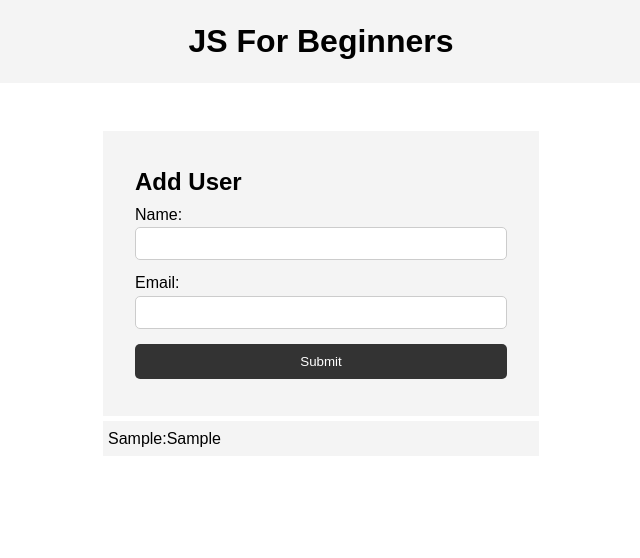
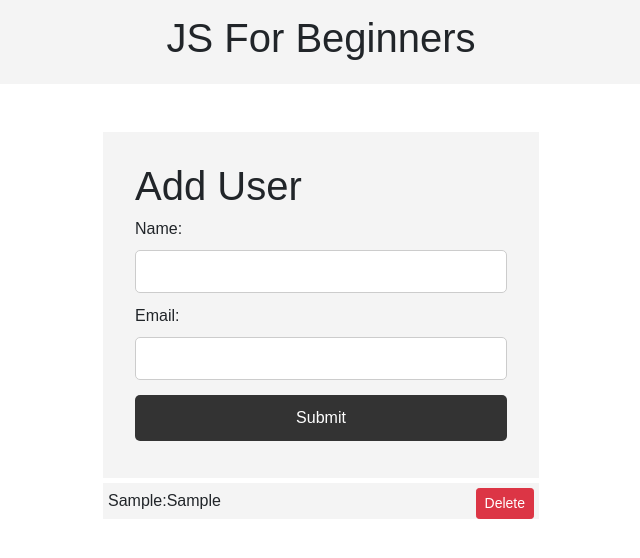
Before and after one commit to saiteja0711/dom-basics, a plain HTML site: page index.html in a window 1280 px wide. Both pictures are taken after typing "Sample", "Sample" into the empty fields and a click on the input "Submit". Shown: the whole page, without its empty margins (319-959 px from the left). Drawn offline with nearby package versions, Linux system fonts and the light colour scheme.

Commit message:
fifth commit

```diff
--- a/index.html
+++ b/index.html
@@ -5,6 +5,7 @@
     <meta name="viewport" content="width=device-width, initial-scale=1.0" />
     <meta http-equiv="X-UA-Compatible" content="ie=edge" />
     <title>JS For Beginners</title>
+    <link rel="stylesheet" href="https://maxcdn.bootstrapcdn.com/bootstrap/4.0.0-beta/css/bootstrap.min.css" integrity="sha384-/Y6pD6FV/Vv2HJnA6t+vslU6fwYXjCFtcEpHbNJ0lyAFsXTsjBbfaDjzALeQsN6M" crossorigin="anonymous">
     <link rel="stylesheet" href="style.css">
   </head>
   <body>
@@ -24,7 +25,7 @@
           <label for="email">Email:</label>
           <input type="text" id="email">
         </div>
-        <input class="btn" type="submit" value="Submit">
+        <input class="btnone" type="submit" value="Submit">
       </form>
 
       <ul id="users"></ul>
--- a/main.js
+++ b/main.js
@@ -23,9 +23,10 @@ const inpName=document.querySelector('#name');
 const inpEmail=document.querySelector('#email');
 const msg=document.querySelector('.msg');
 const user=document.querySelector('#users');
-let num=1;
+
 
 form.addEventListener('submit',onSubmit);
+user.addEventListener('click',removeItem);
 function onSubmit(e){
     e.preventDefault();
     if(inpName.value==''||inpEmail=='')
@@ -36,16 +37,36 @@ function onSubmit(e){
     }
     else{
         const li=document.createElement('li');
+        //li.appendChild(document.createTextNode(`${inpName.value}:${inpEmail.value}`));
+        var deleteBtn=document.createElement('button');
+        deleteBtn.className='btn btn-danger btn-sm float-right delete';
+        deleteBtn.appendChild(document.createTextNode('Delete'));
         li.appendChild(document.createTextNode(`${inpName.value}:${inpEmail.value}`));
+        li.appendChild(deleteBtn);
         user.appendChild(li);
        //adding to local stroage by integer num
-        localStorage.setItem('Name'+num.toString(),inpName.value);
-        localStorage.setItem('Email'+num.toString(),inpEmail.value);
-        //increment the num
-        num++;
+        let myObj={
+            Name:inpName.value,
+            Email:inpEmail.value
+        };
+        localStorage.setItem(`${inpName.value}:${inpEmail.value}`,JSON.stringify(myObj));
+
 
 
     }
     inpEmail.value='';
     inpName.value='';
 }
+
+function removeItem(e){
+    if(e.target.classList.contains('delete')){
+        if(confirm('Are you sure?'))
+        {
+            var li=e.target.parentElement;
+            //console.log(e.target.parentElement.firstChild.textContent);
+            localStorage.removeItem(e.target.parentElement.firstChild.textContent);
+            user.removeChild(li);
+        }
+    }
+
+}
--- a/style.css
+++ b/style.css
@@ -49,7 +49,7 @@
     border: 1px solid #ccc;
   }
 
-  .btn {
+  .btnone {
     display: block;
     width: 100%;
     padding: 10px 15px;
```
